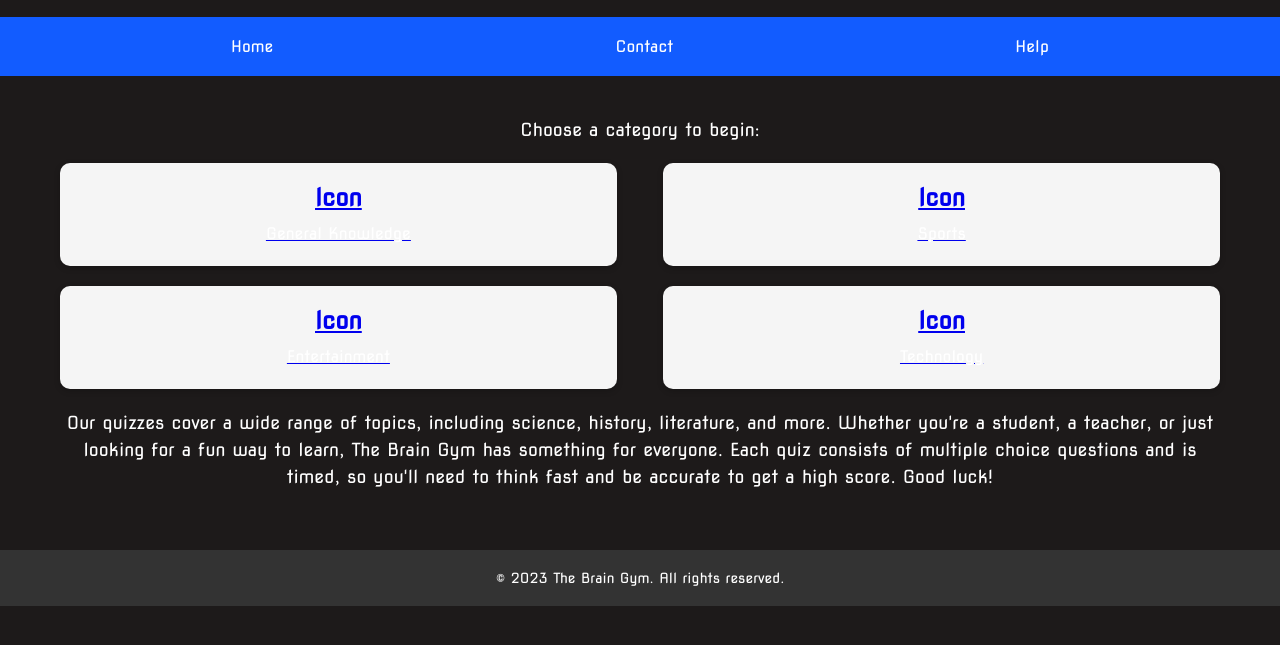
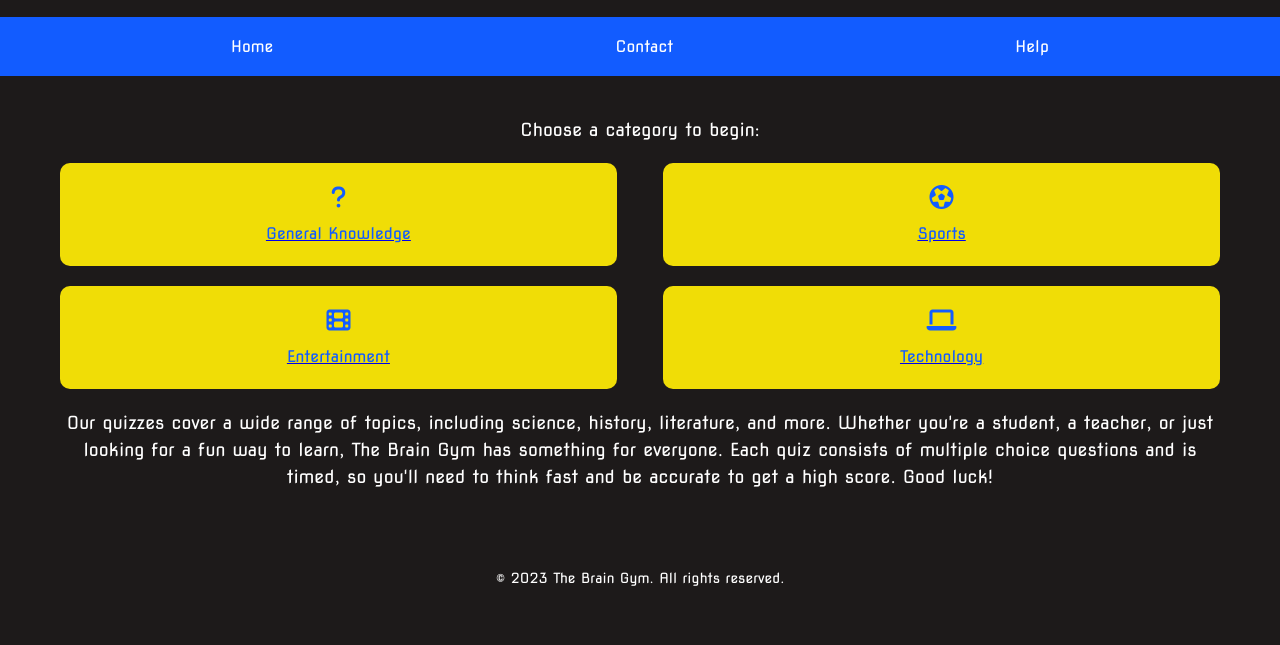
Before and after one commit to GuilfoyleThomas/brain-gym, a plain HTML site: page index.html in a window 1280 px wide. Shown: the part 81-726 px from the top of the page. Drawn offline with Linux system fonts and the light colour scheme.

Commit message:
add icons to the categories from font awesome and style

```diff
--- a/assets/css/style.css
+++ b/assets/css/style.css
@@ -24,7 +24,7 @@ h1 {
 }
 
 /* Container styling */
-.navcontainer, .container {
+.container {
     max-width: 1200px;
     margin: 0 auto;
     padding: 0 20px;
@@ -86,7 +86,7 @@ main p {
 
 /* Footer styling */
 footer {
-    background-color: #333;
+    background-color: var(--main-bg-color);
     color: #fff;
     padding: 20px 0;
     text-align: center;
@@ -106,9 +106,8 @@ footer p {
 
 .category {
     width: 23%;
-    background-color: #f5f5f5;
+    background-color: var(--main-button-color);
     border-radius: 10px;
-    box-shadow: 0px 2px 6px rgba(0, 0, 0, 0.2);
     padding: 20px;
     margin-bottom: 20px;
     transition: all 0.3s ease-in-out;
@@ -116,19 +115,20 @@ footer p {
 
 .category:hover {
     transform: translateY(-5px);
-    box-shadow: 0px 4px 8px rgba(0, 0, 0, 0.3);
 }
 
 .category h2 {
     font-size: 24px;
     margin-top: 0;
     margin-bottom: 10px;
+    color: var(--main-color);
 }
 
 .category p {
     font-size: 16px;
     line-height: 1.5;
     margin: 0;
+    color: var(--main-color);
 }
 
 /* Media queries for smaller screens */
--- a/index.html
+++ b/index.html
@@ -31,25 +31,25 @@
             <section class="categories">
                 <div class="category">
                     <a href="category1.html">
-                        <h2>Icon</h2>
+                        <h2><i class="fas fa-question"></i></h2>
                         <p>General Knowledge</p>
                     </a>
                 </div>
                 <div class="category">
                     <a href="category2.html">
-                        <h2>Icon</h2>
+                        <h2><i class="far fa-futbol"></i></h2>
                         <p>Sports</p>
                     </a>
                 </div>
                 <div class="category">
-                    <a href="category3.html">
-                        <h2>Icon</h2>
+                    <a href="category4.html">
+                        <h2><i class="fas fa-film"></i></h2>
                         <p>Entertainment</p>
                     </a>
                 </div>
                 <div class="category">
                     <a href="category4.html">
-                        <h2>Icon</h2>
+                        <h2><i class="fas fa-laptop"></i></h2>
                         <p>Technology</p>
                     </a>
                 </div>
@@ -65,6 +65,9 @@
             <p>&copy; 2023 The Brain Gym. All rights reserved.</p>
         </div>
     </footer>
+
+    <!-- font awesome script -->
+    <script src="https://kit.fontawesome.com/ef1b2a065e.js" crossorigin="anonymous"></script>
 </body>
 
 </html>
```
